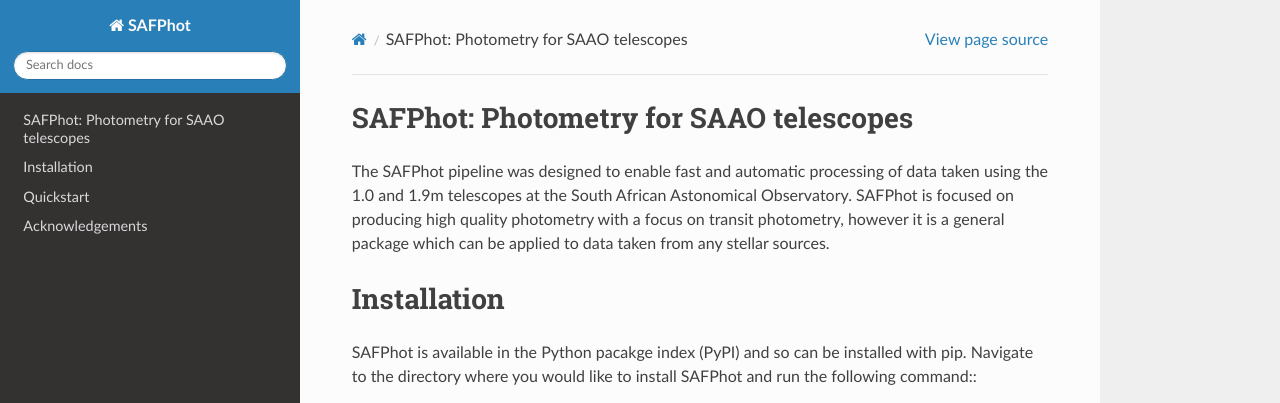
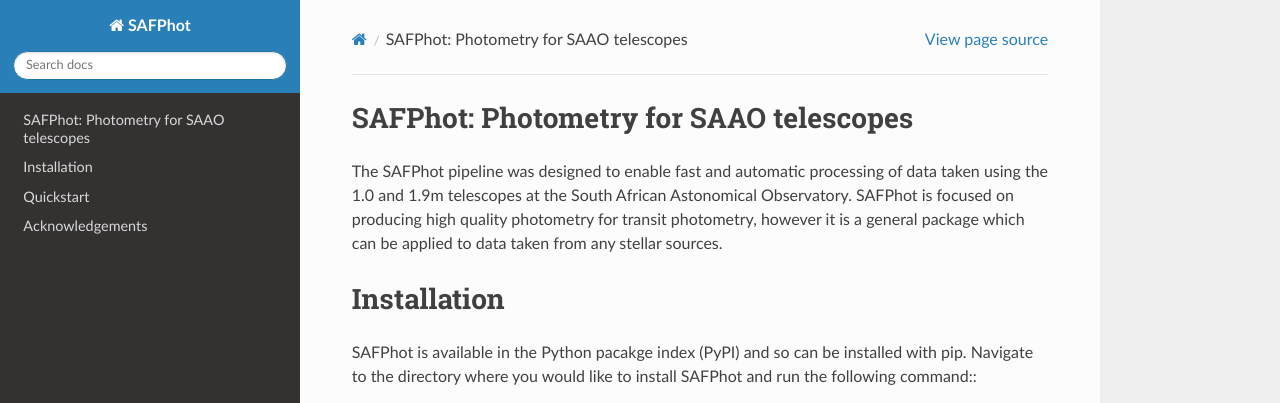
Before and after one commit to apchsh/SAFPhot, a Sphinx documentation site: the page built from docs/index.rst, in a window 1280 px wide and 1194 px high. Shown: the top 403 px of the window. Built offline with Sphinx 7.4.7 and the Read the Docs theme 2.0.0, drawn with Linux system fonts in a browser that asks for light colours.

Commit message:
Documentation changes

```diff
--- a/docs/index.rst
+++ b/docs/index.rst
@@ -9,7 +9,7 @@ SAFPhot: Photometry for SAAO telescopes
 .. toctree::
    :caption: Table on Contents
 
-The SAFPhot pipeline was designed to enable fast and automatic processing of data taken using the 1.0 and 1.9m telescopes at the South African Astonomical Observatory. SAFPhot is focused on producing high quality photometry with a focus on transit photometry, however it is a general package which can be applied to data taken from any stellar sources.
+The SAFPhot pipeline was designed to enable fast and automatic processing of data taken using the 1.0 and 1.9m telescopes at the South African Astonomical Observatory. SAFPhot is focused on producing high quality photometry for transit photometry, however it is a general package which can be applied to data taken from any stellar sources.
 
 Installation
 ============
```
